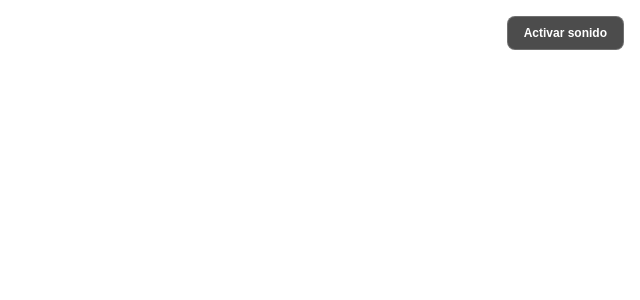
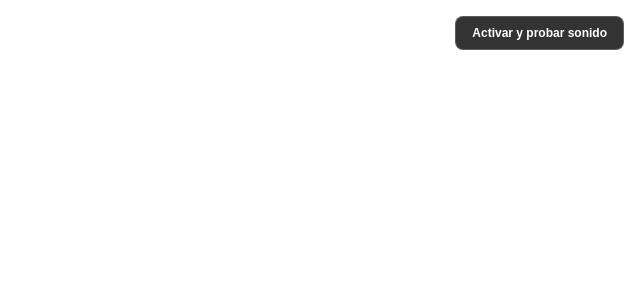
Before and after one commit to manuelsansoresg/umbral_live_fx, a Next.js app in the folder apps/web/: page /overlay in a window 1280 px wide. Shown: the top 300 px of the page, without its empty margins (640-1280 px from the left). Built offline with nearby package versions, Linux system fonts and the light colour scheme.

Commit message:
fix: make overlay audio activation audible with diagnostic feedback

```diff
--- a/apps/web/src/app/overlay/page.tsx
+++ b/apps/web/src/app/overlay/page.tsx
@@ -4,7 +4,7 @@ import { useEffect, useRef, useState } from "react";
 import { CinematicEffect } from "@/components/fx/cinematic-effect";
 import { isSimulatedGift, LIVE_CHANNEL, type SimulatedGift } from "@/features/live/simulator";
 import { readSettings, resolvePreset } from "@/features/live/settings";
-import { playEffectSound, stopEffectSound, unlockAudio } from "@/features/live/audio";
+import { playAudioTest, playEffectSound, stopEffectSound, unlockAudio } from "@/features/live/audio";
 
 type ActiveEvent = SimulatedGift & { preset: NonNullable<SimulatedGift["preset"]> };
 
@@ -12,6 +12,7 @@ export default function OverlayPage() {
   const [gift, setGift] = useState<ActiveEvent | null>(null);
   const [ready, setReady] = useState(false);
   const [audioEnabled, setAudioEnabled] = useState(false);
+  const [audioMessage, setAudioMessage] = useState("");
   const [showStatus, setShowStatus] = useState(false);
   const queue = useRef<ActiveEvent[]>([]);
   const active = useRef(false);
@@ -22,7 +23,11 @@ export default function OverlayPage() {
     if (!next) { active.current = false; setGift(null); stopEffectSound(); return; }
     active.current = true;
     setGift(next);
-    if (next.preset.sound) playEffectSound(next.preset.effect, readSettings().masterVolume);
+    if (next.preset.sound) {
+      const volume = readSettings().masterVolume;
+      if (!playEffectSound(next.preset.effect, volume)) setAudioMessage(volume === 0 ? "El volumen general está en 0%." : "Audio bloqueado: pulsa Probar sonido.");
+      else setAudioMessage("");
+    } else setAudioMessage("El sonido de este efecto está desactivado en Animaciones.");
     timer.current = setTimeout(() => {
       setGift(null);
       // Separate animation frames ensure React remounts the next scene.
@@ -54,7 +59,15 @@ export default function OverlayPage() {
   }, []);
   const placement = gift?.preset.position === "top" ? "flex-start" : gift?.preset.position === "bottom" ? "flex-end" : "center";
   return <main aria-label="Overlay transparente de Umbral LIVE FX" className="pointer-events-none relative flex min-h-dvh items-center justify-center overflow-hidden bg-transparent">
-    {!audioEnabled && <button type="button" onClick={async () => setAudioEnabled(await unlockAudio())} className="pointer-events-auto absolute right-4 top-4 z-50 rounded-lg border border-white/20 bg-black/70 px-4 py-2 text-xs font-semibold text-white hover:bg-black" title="Se requiere un clic para habilitar sonidos en este navegador">Activar sonido</button>}
+    <div className="pointer-events-auto absolute right-4 top-4 z-50 flex max-w-64 flex-col items-end gap-2">
+      <button type="button" onClick={async () => {
+        const unlocked = await unlockAudio();
+        setAudioEnabled(unlocked);
+        const audible = unlocked && playAudioTest(80);
+        setAudioMessage(audible ? "Prueba de tres tonos enviada. Si no suena, revisa el volumen del dispositivo o la pestaña silenciada." : "El navegador no permitió iniciar Web Audio.");
+      }} className="rounded-lg border border-white/20 bg-black/80 px-4 py-2 text-xs font-semibold text-white hover:bg-black">{audioEnabled ? "Probar sonido otra vez" : "Activar y probar sonido"}</button>
+      {audioMessage && <p role="status" className="rounded-lg bg-black/80 p-3 text-right text-xs leading-5 text-white/80">{audioMessage}</p>}
+    </div>
     {!gift && showStatus && <p className="absolute bottom-5 left-5 rounded-md bg-black/60 px-3 py-2 text-xs text-white/70">{ready ? "Overlay listo · esperando regalo simulado" : "El navegador no admite BroadcastChannel"}</p>}
     {gift && <div key={gift.id} role="status" aria-live="polite" className="relative w-full max-w-5xl" style={{ height: "min(80dvh, 760px)", alignSelf: placement }}>
       <CinematicEffect preset={gift.preset} sender={gift.sender} giftName={gift.name} />
```
